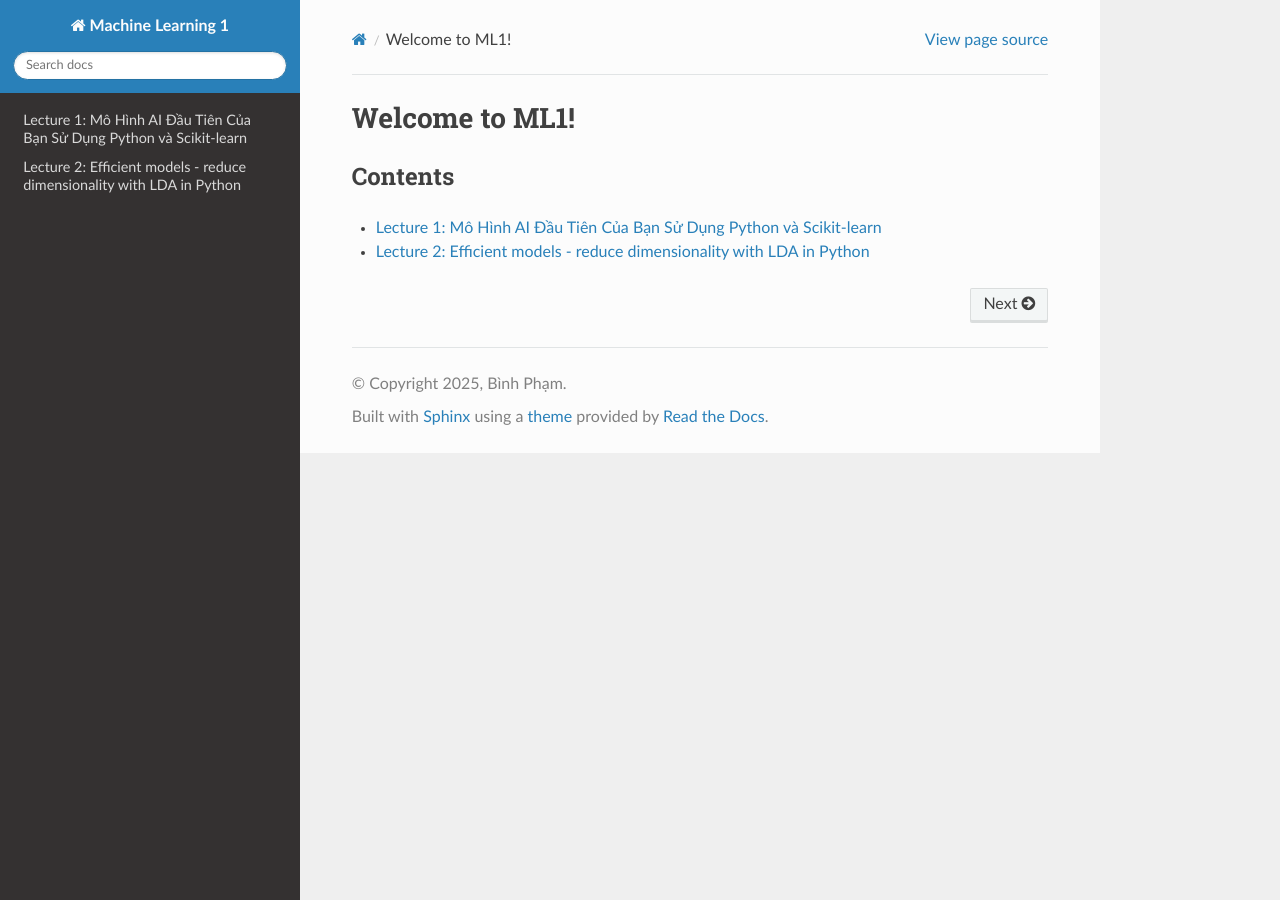
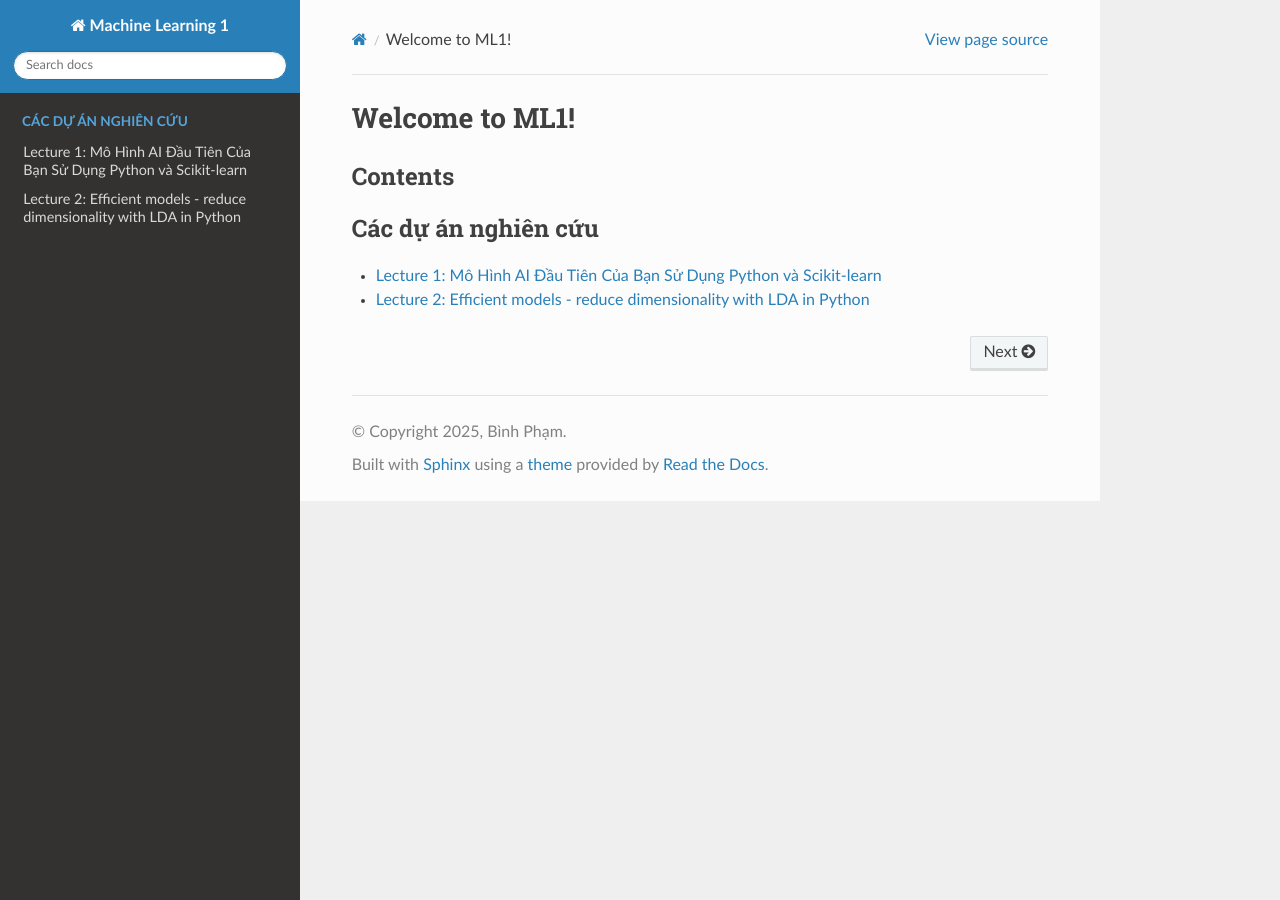
Before and after one commit to phambinh0826/ML1, a Sphinx documentation site: the page built from docs/source/index.rst, in a window 1280 px wide. Built offline with Sphinx 7.4.7 and the Read the Docs theme 3.1.0, drawn with Linux system fonts in a browser that asks for light colours; pages that are not in the unit, such as notebooks, are missing from menus.

Commit message:
Update index.rst

```diff
--- a/docs/source/index.rst
+++ b/docs/source/index.rst
@@ -6,6 +6,7 @@ Contents
 
 .. toctree::
    :maxdepth: 1
+   :caption: Các dự án nghiên cứu
 
    chapter_1/index
    chapter_2/index
```
